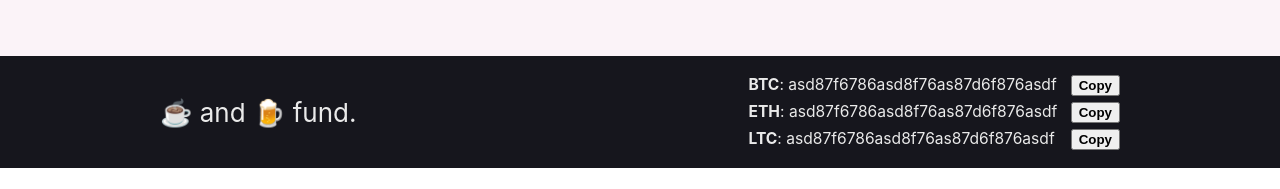
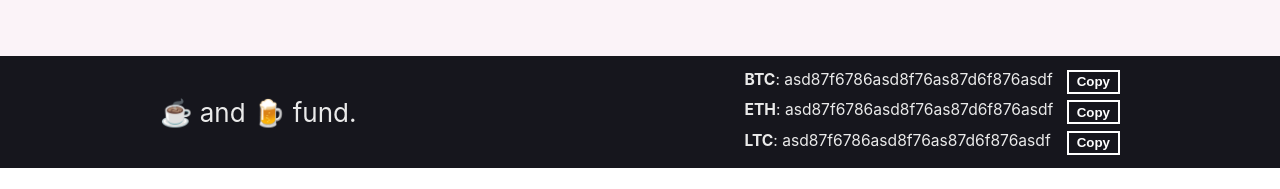
Before and after one commit to RichardsonColin/listomatic, a React (Create React App) app: page / in a window 1280 px wide. Shown: the part 608-797 px from the top of the page. Built offline with nearby package versions, Linux system fonts and the light colour scheme; no server answers.

Commit message:
add second alt btn styling

```diff
--- a/src/css/index.css
+++ b/src/css/index.css
@@ -77,6 +77,18 @@ button {
 }
 
 .alt-btn {
+  padding: 0.2em 0.5em;
+  border: 1px solid #8c0073;
+  border-radius: 5px;
+  background-color: #fff0;
+  color: #8c0073;
+}
+
+.alt-btn:hover {
+  background-color: #8c007308;
+}
+
+.alt-2-btn {
   background-color: transparent;
   padding: 0.2em 0.6em;
   border: 2px solid #fff;
@@ -88,7 +100,10 @@ button {
   transform: translateY(5px) translateX(5px);
 }
 
-.main-btn:focus,
-.alt-btn:focus {
+button[class*="-btn"] {
+  transition: all 0.1s linear;
+}
+
+button[class*="-btn"]:focus {
   outline: none;
 }
```
